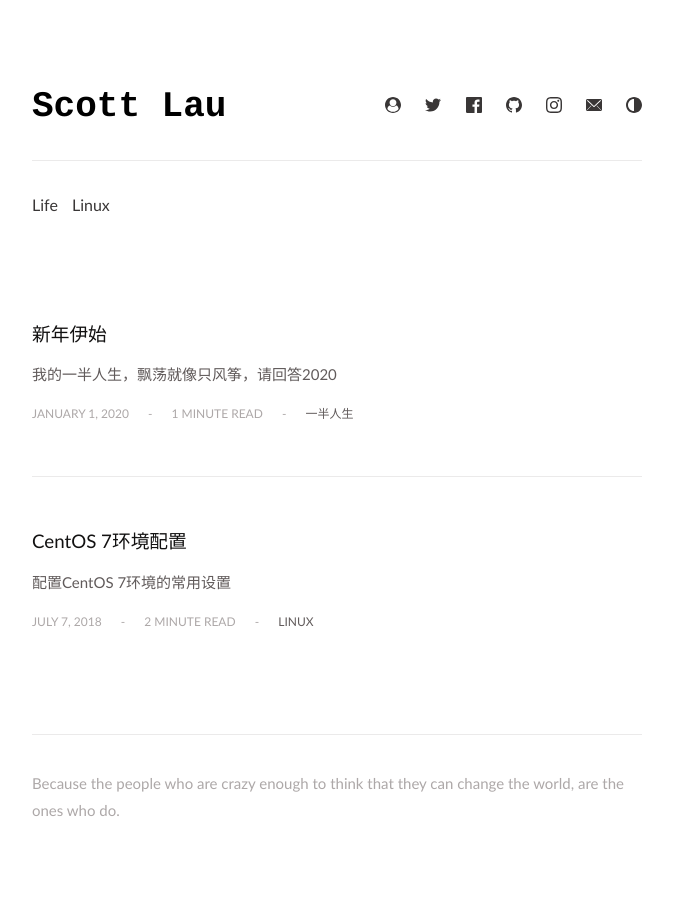
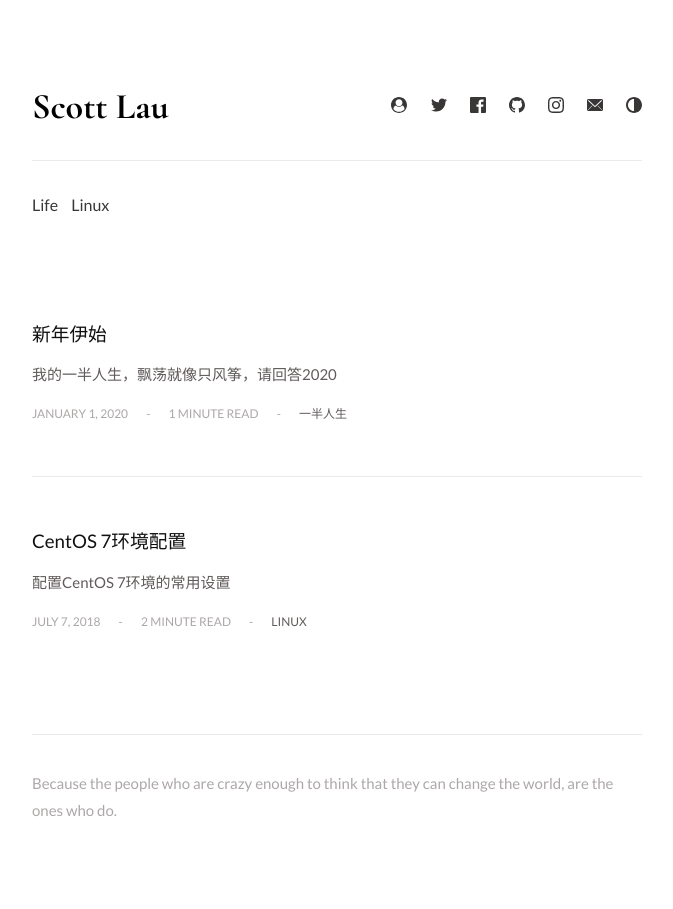
Before and after one commit to liuweigeek/liuweigeek.github.io, a Jekyll site: the page built from index.html, in a window 1280 px wide. Shown: the whole page, without its empty margins (303-976 px from the left). Built offline with Jekyll 4.4.1, drawn with Linux system fonts in a browser that asks for light colours; the list of posts is cut into pages by our own code.

Commit message:
Disable local fonts

```diff
--- a/_config.yml
+++ b/_config.yml
@@ -12,7 +12,7 @@
 about_enabled: true # Change to true if you wish to show an icon in the navigation that redirects to the about page
 #discus_identifier: false # Add your Disqus identifier
 ga_analytics: UA-28631876-6 # Add your GA Tracking Id
-local_fonts: true # Change to true if you wish to use local fonts
+local_fonts: false # Change to true if you wish to use local fonts
 rss_enabled: false # Change to false if not
 scrollappear_enabled: true # Change to false to disable
 tag_nav_enabled: true # Change to true if you wish to show an additional 'tag-list' navigation below the header
```
